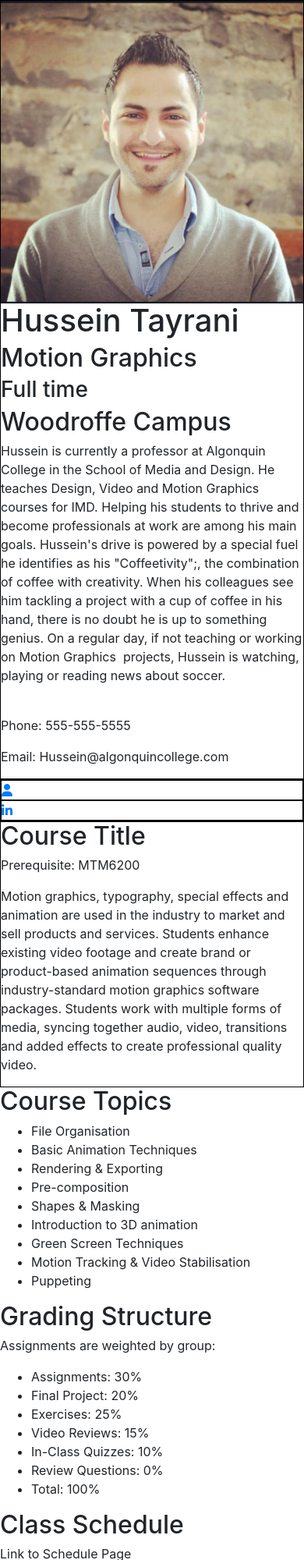
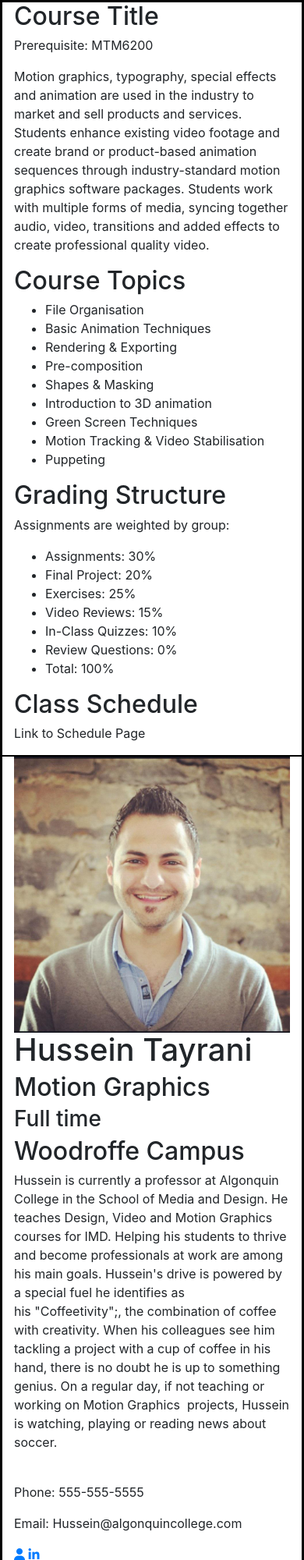
Before and after one commit to MTM6330-F17/chicken_teeth_final, a plain HTML site: page motiongraphics.html in a window 390 px wide. Shown: the top 2000 px of the page at 78% size. Drawn offline with nearby package versions, Linux system fonts and the light colour scheme.

Commit message:
Responsive All pages

```diff
--- a/motiongraphics.html
+++ b/motiongraphics.html
@@ -20,8 +20,47 @@
   </head>
   <body>
 
-<div class="prof-card">
-  <img src="images/hussein-tayrani.jpg" alt="">
+    <div class="container-fluid no-gutters">
+    <div class="row justify-content-center">
+
+<div class="course-info col-12 col-sm-7">
+  <h2>Course Title</h2>
+  <p>Prerequisite: MTM6200</p>
+
+<p>Motion graphics, typography, special effects and animation are used in the industry to market and sell products and services. Students enhance existing video footage and create brand or product-based animation sequences through industry-standard motion graphics software packages. Students work with multiple forms of media, syncing together audio, video, transitions and added effects to create professional quality video.</p>
+
+
+<h2>Course Topics</h2>
+<ul>
+<li>File Organisation</li>
+<li>Basic Animation Techniques</li>
+<li>Rendering & Exporting</li>
+<li>Pre-composition</li>
+<li>Shapes & Masking</li>
+<li>Introduction to 3D animation</li>
+<li>Green Screen Techniques</li>
+<li>Motion Tracking & Video Stabilisation</li>
+<li>Puppeting</li>
+</ul>
+
+<h2>Grading Structure</h2>
+<p>Assignments are weighted by group:
+<ul>
+  <li>Assignments:	30%</li>
+  <li>Final Project:	20%</li>
+  <li>Exercises:	25%</li>
+  <li>Video Reviews:	15%</li>
+  <li>In-Class Quizzes:	10%</li>
+  <li>Review Questions:	0%</li>
+  <li>Total:	100%</li>
+</ul>
+
+<h2>Class Schedule</h2>
+<p>Link to Schedule Page</p>
+</div>
+
+<div class="prof-card col-12 col-sm-3">
+  <img src="images/hussein-tayrani.jpg" alt="Hussein Tayrani">
   <h1>Hussein Tayrani</h1>
   <h2>Motion Graphics</h2>
   <h3>Full time </h3>
@@ -36,55 +75,12 @@ watching, playing or reading news about soccer. </p>
 <br>
 <p>Phone: 555-555-5555</p>
 <p>Email: Hussein@algonquincollege.com</p>
+<a href="http://www.tayrani.com/"><i class="fa fa-user" aria-hidden="true"></i></a>
+<a href="https://ca.linkedin.com/in/hussein-tayrani-12462620"><i class="fa fa-linkedin" aria-hidden="true"></i></a>
 </div>
-<div class="social-icons">
-
-  <div class="website">
-    <a href="http://www.tayrani.com/"><i class="fa fa-user" aria-hidden="true"></i></a>
-
-  </div>
-  <div class="linked-in">
-    <a href="https://ca.linkedin.com/in/hussein-tayrani-12462620"><i class="fa fa-linkedin" aria-hidden="true"></i></a>
-  </div>
-</div>
-<div class="course-info">
-  <h2>Course Title</h2>
-  <p>Prerequisite: MTM6200</p>
-
-<p>Motion graphics, typography, special effects and animation are used in the industry to market and sell products and services. Students enhance existing video footage and create brand or product-based animation sequences through industry-standard motion graphics software packages. Students work with multiple forms of media, syncing together audio, video, transitions and added effects to create professional quality video.</p>
 
 </div>
-<h2>Course Topics</h2>
-<ul>
-<li>File Organisation</li>
-<li>Basic Animation Techniques</li>
-<li>Rendering & Exporting</li>
-<li>Pre-composition</li>
-<li>Shapes & Masking</li>
-<li>Introduction to 3D animation</li>
-<li>Green Screen Techniques</li>
-<li>Motion Tracking & Video Stabilisation</li>
-<li>Puppeting</li>
-</ul>
 </div>
-<h2>Grading Structure</h2>
-<p>Assignments are weighted by group:
-<ul>
-  <li>Assignments:	30%</li>
-  <li>Final Project:	20%</li>
-  <li>Exercises:	25%</li>
-  <li>Video Reviews:	15%</li>
-  <li>In-Class Quizzes:	10%</li>
-  <li>Review Questions:	0%</li>
-  <li>Total:	100%</li>
-</ul>
-
-</div>
-<h2>Class Schedule</h2>
-<p>Link to Schedule Page</p>
-</div>
-
-
 
     <!-- Optional JavaScript -->
     <!-- jQuery first, then Popper.js, then Bootstrap JS -->
```
Also changed, not shown: server-side.html (+25 -26 lines), webproduction.html (+19 -20 lines).
